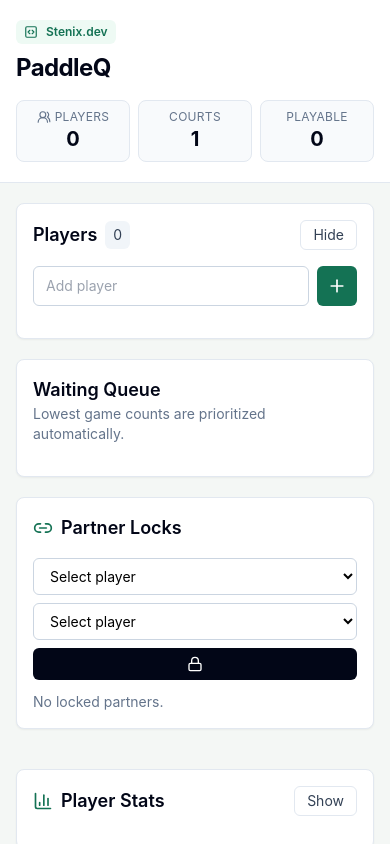
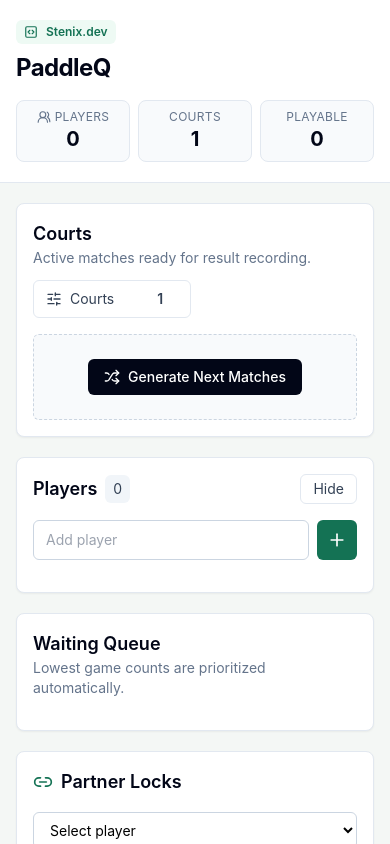
Before and after one commit to StenixDev/PaddleQ, a React (Vite) app: page / in a window 390 px wide. Shown: the top 844 px of the page. Built offline with nearby package versions, Linux system fonts and the light colour scheme.

Commit message:
[PaddleQ] - Fix Court Generating

```diff
--- a/src/App.jsx
+++ b/src/App.jsx
@@ -46,9 +46,11 @@ export default function App() {
           isSharedView ? '' : 'lg:grid-cols-[360px_1fr]'
         }`}
       >
-        {/* <div className='hidden lg:block'>
-          <CourtView />
-        </div> */}
+        {!isSharedView ? (
+          <div className='block lg:hidden'>
+            <CourtView />
+          </div>
+        ) : null}
 
         {!isSharedView ? (
           <aside className='space-y-5'>
--- a/src/components/CourtView.jsx
+++ b/src/components/CourtView.jsx
@@ -29,11 +29,23 @@ export default function CourtView() {
         </label>
       </div>
       {state.activeMatches.length ? (
-        <div className='grid gap-4'>
-          {state.activeMatches.map((match) => (
-            <MatchCard key={match.id} match={match} />
-          ))}
-        </div>
+        <>
+          <div className='grid gap-4'>
+            {state.activeMatches.map((match) => (
+              <MatchCard key={match.id} match={match} />
+            ))}
+          </div>
+
+          <div className=' p-2 text-center pt-6'>
+            <button
+              onClick={() => dispatch({ type: 'generateMatches' })}
+              className='inline-flex items-center justify-center gap-2 rounded-md bg-slate-950 px-4 py-2 text-sm font-medium text-white hover:bg-slate-800'
+            >
+              <Shuffle className='h-4 w-4' />
+              Generate Next Matches
+            </button>
+          </div>
+        </>
       ) : (
         <div className='rounded-md border border-dashed border-slate-300 bg-slate-50 p-6 text-center'>
           <button
```
